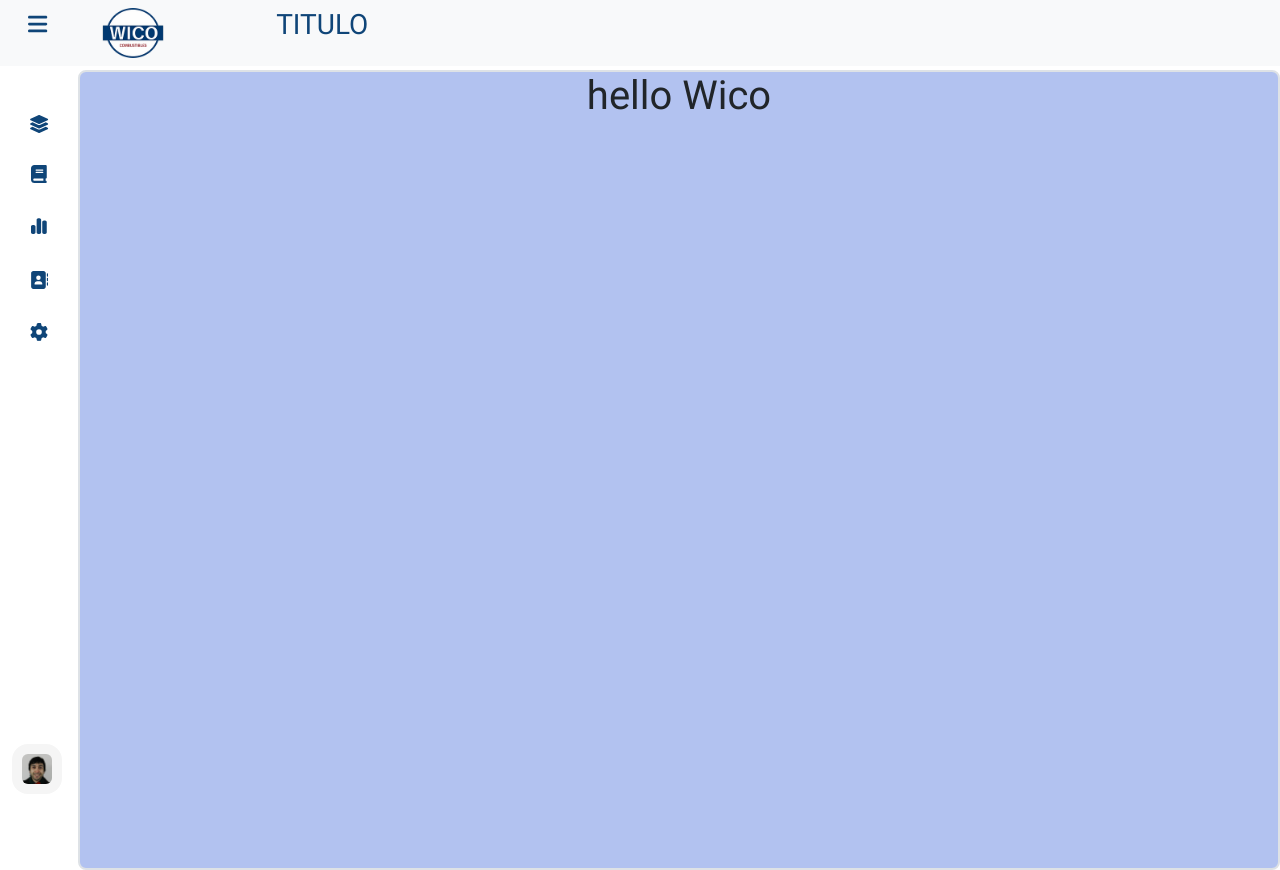
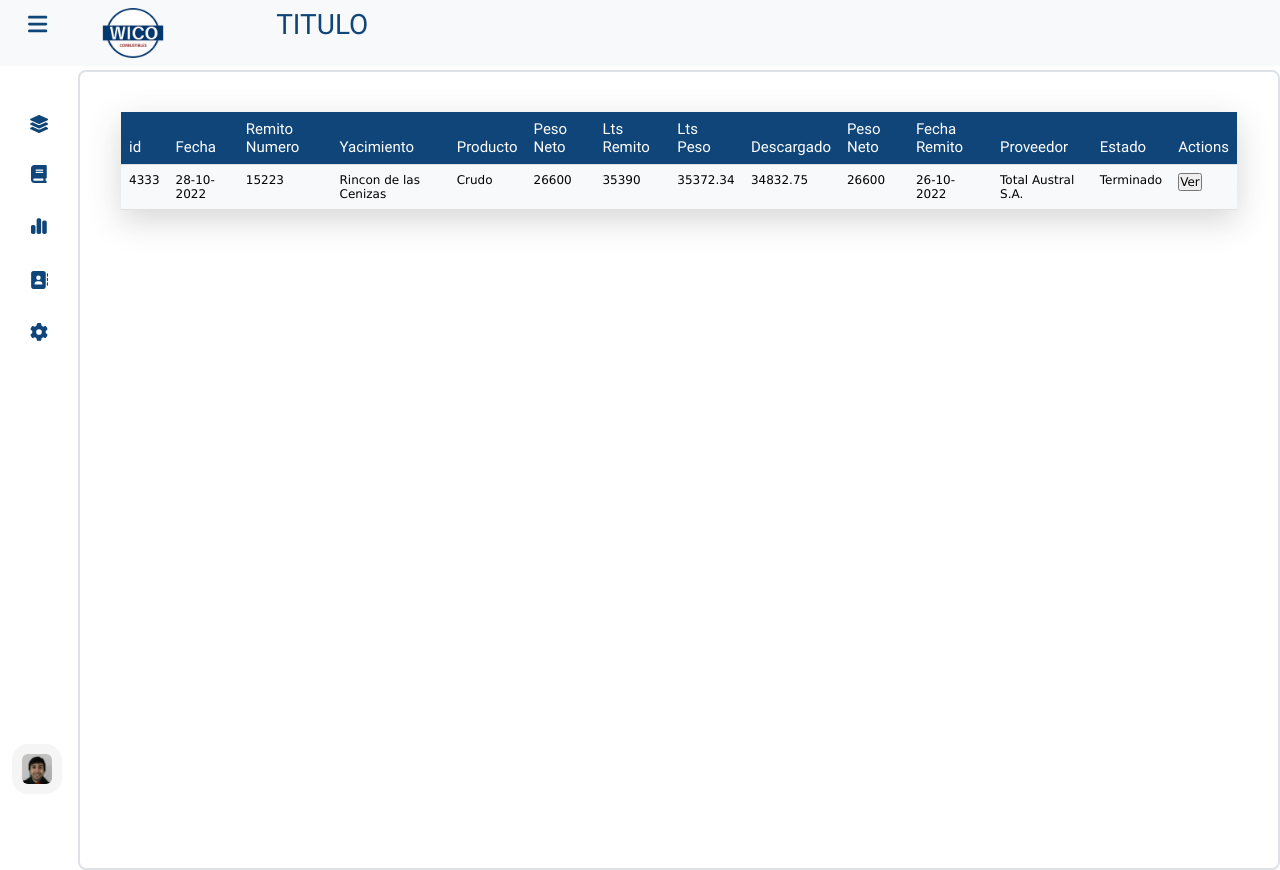
Before and after one commit to Scytale20/Sistema-Wico, an Angular app: page / in a window 1280 px wide. Built offline with nearby package versions, Linux system fonts and the light colour scheme.

Commit message:
componente y tabla entradas

```diff
--- a/src/app/app.module.ts
+++ b/src/app/app.module.ts
@@ -9,6 +9,8 @@ import { SideBarComponent } from './component/side-bar/side-bar.component';
 import { FontAwesomeModule } from '@fortawesome/angular-fontawesome';
 import { NavBarComponent } from './component/nav-bar/nav-bar.component';
 import { MainComponent } from './component/main/main.component';
+import { EntradasComponent } from './component/entradas/entradas.component';
+
 
 
 @NgModule({
@@ -17,7 +19,9 @@ import { MainComponent } from './component/main/main.component';
     MenuComponent,
     SideBarComponent,
     NavBarComponent,
-    MainComponent
+    MainComponent,
+    EntradasComponent
+
   ],
   imports: [
     BrowserModule,
--- /dev/null
+++ b/src/app/component/entradas/entradas.component.css
@@ -0,0 +1,24 @@
+table{
+	box-shadow: var(--box-shadow);
+
+}
+
+.celdastitulo {
+   font:15px var(--roboto);
+   color: white;
+   background: var(--primary-color);
+
+}
+
+.celdasclaras {
+   font:12px Verdana, Arial, Helvetica;
+   color: black;
+   text-align:left;
+
+}
+
+.btn-table{
+	width: 1rem;
+	height: 1rem;
+	border-radius: 50%;
+}
--- /dev/null
+++ b/src/app/component/entradas/entradas.component.html
@@ -0,0 +1,41 @@
+<div class="">
+    <table class="table table-light table-hover">
+      <thead class="tituloTabla">
+        <tr>
+        <th scope="col" class="celdastitulo">id</th>
+        <th scope="col" class="celdastitulo">Fecha</th>
+        <th scope="col" class="celdastitulo">Remito Numero</th>
+        <th scope="col" class="celdastitulo">Yacimiento</th>
+        <th scope="col" class="celdastitulo">Producto</th>
+        <th scope="col" class="celdastitulo">Peso Neto</th>
+        <th scope="col" class="celdastitulo">Lts Remito</th>
+        <th scope="col" class="celdastitulo">Lts Peso</th>
+        <th scope="col" class="celdastitulo">Descargado</th>
+        <th scope="col" class="celdastitulo">Peso Neto</th>
+        <th scope="col" class="celdastitulo">Fecha Remito</th>
+        <th scope="col" class="celdastitulo">Proveedor</th>
+        <th scope="col" class="celdastitulo">Estado</th>
+        <th scope="col" class="celdastitulo">Actions</th>
+      </tr>
+    </thead>
+    <tbody>
+      <tr>
+
+        <td class="celdasclaras">4333</td>
+        <td class="celdasclaras">28-10-2022</td>
+        <td class="celdasclaras">15223</td>
+        <td class="celdasclaras">Rincon de las Cenizas</td>
+        <td class="celdasclaras">Crudo</td>
+        <td class="celdasclaras">26600</td>
+        <td class="celdasclaras">35390</td>
+        <td class="celdasclaras">35372.34</td>
+        <td class="celdasclaras">34832.75</td>
+        <td class="celdasclaras">26600</td>
+        <td class="celdasclaras">26-10-2022</td>
+        <td class="celdasclaras">Total Austral S.A.</td>
+        <td class="celdasclaras">Terminado</td>
+        <td class="celdasclaras"><input type="button" value="Ver" onclick="location.href='carga.php?id=26'"></td>
+      </tr>
+    </tbody>
+  </table>
+  </div>
--- /dev/null
+++ b/src/app/component/entradas/entradas.component.ts
@@ -0,0 +1,15 @@
+import { Component, OnInit } from '@angular/core';
+
+@Component({
+  selector: 'app-entradas',
+  templateUrl: './entradas.component.html',
+  styleUrls: ['./entradas.component.css']
+})
+export class EntradasComponent implements OnInit {
+
+  constructor() { }
+
+  ngOnInit(): void {
+  }
+
+}
--- a/src/app/component/main/main.component.css
+++ b/src/app/component/main/main.component.css
@@ -1,6 +1,5 @@
 .home-section{
     position: relative;
-    background: #b2c2f0;
     height: 100vh;
     top: 70px;
     left: 260px;
@@ -13,10 +12,7 @@
     width: calc(100% - 78px);
 }
 .home-section .home-content{
-    display: flex;
-    align-items: center;
-    justify-content: center;
-
+    margin-top: 40px;
 
 }
 
--- a/src/app/component/main/main.component.html
+++ b/src/app/component/main/main.component.html
@@ -1,6 +1,6 @@
 
 <div [ngClass]="isOpen ? 'sidebar close': 'sidebar'" class="home-section border border-2 rounded-3" >
-    <div class="home-content">
-        <h1>hello Wico</h1>
+    <div class="home-content container">
+        <app-entradas></app-entradas>
     </div>
 </div>
--- a/src/app/component/menu/menu.component.html
+++ b/src/app/component/menu/menu.component.html
@@ -14,6 +14,7 @@
   </div>
   <app-side-bar [isClose]="menuBtn"></app-side-bar>
 </section> -->
-
-<app-side-bar></app-side-bar>
-<app-nav-bar></app-nav-bar>
+<div class="container">
+  <app-side-bar></app-side-bar>
+  <app-nav-bar></app-nav-bar>
+</div>
--- /dev/null
+++ b/src/assets/data/config/config.ts
@@ -0,0 +1,3 @@
+export const datosUrl ={
+    baseUrl: "https://backpruebaswico-default-rtdb.firebaseio.com/"
+}
```
Also changed, not shown: src/assets/models/entradas.ts (added, +16 -0 lines).
